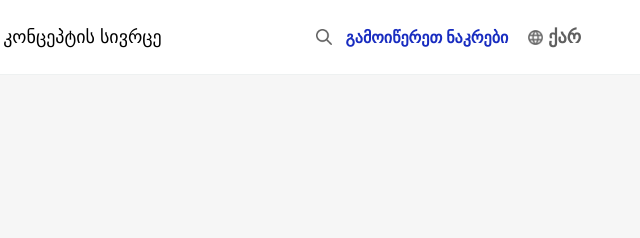
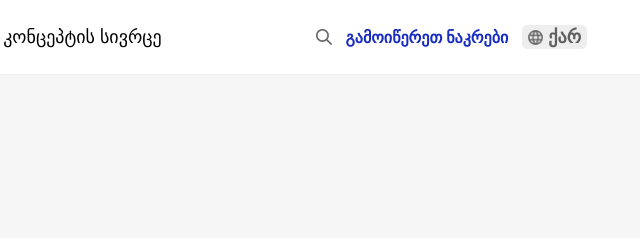
Before and after one commit to blodwenlixiss/tbcConcept, a plain HTML site: page index.html in a window 1280 px wide. In both pictures the pointer is over the button "ქარ". Shown: the top 238 px of the page, 603-1243 px from the left. Drawn offline with Linux system fonts and the light colour scheme.

Commit message:
static: added hover on Change language button

```diff
--- a/style.css
+++ b/style.css
@@ -11,16 +11,7 @@ body {
 }
 
 /* header */
-#change-lang {
-  display: flex;
-  align-items: center;
-  gap: 5px;
-  font-weight: bolder;
-  color: rgb(95, 95, 95);
-}
-#change-lang img {
-  width: 15px;
-}
+
 .mainBtn-logo a {
   display: flex;
   align-items: center;
@@ -91,6 +82,21 @@ body {
   font-weight: 900;
   color: #182cc0;
 }
+#change-lang {
+  display: flex;
+  align-items: center;
+  gap: 5px;
+  font-weight: bolder;
+  color: rgb(95, 95, 95);
+}
+#change-lang img {
+  width: 15px;
+}
+#change-lang:hover {
+  transition: 0.3s;
+  border-radius: 5px;
+  background-color: rgb(238, 238, 238);
+}
 .subscribe-set:hover {
   color: #4778dc;
 }
```
